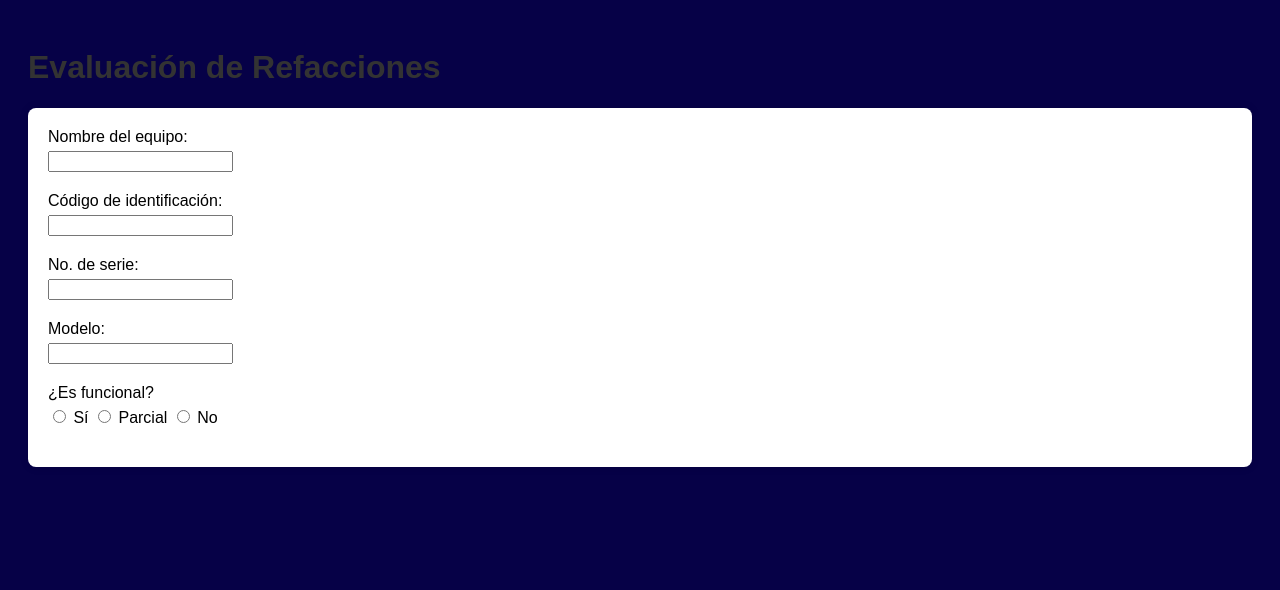
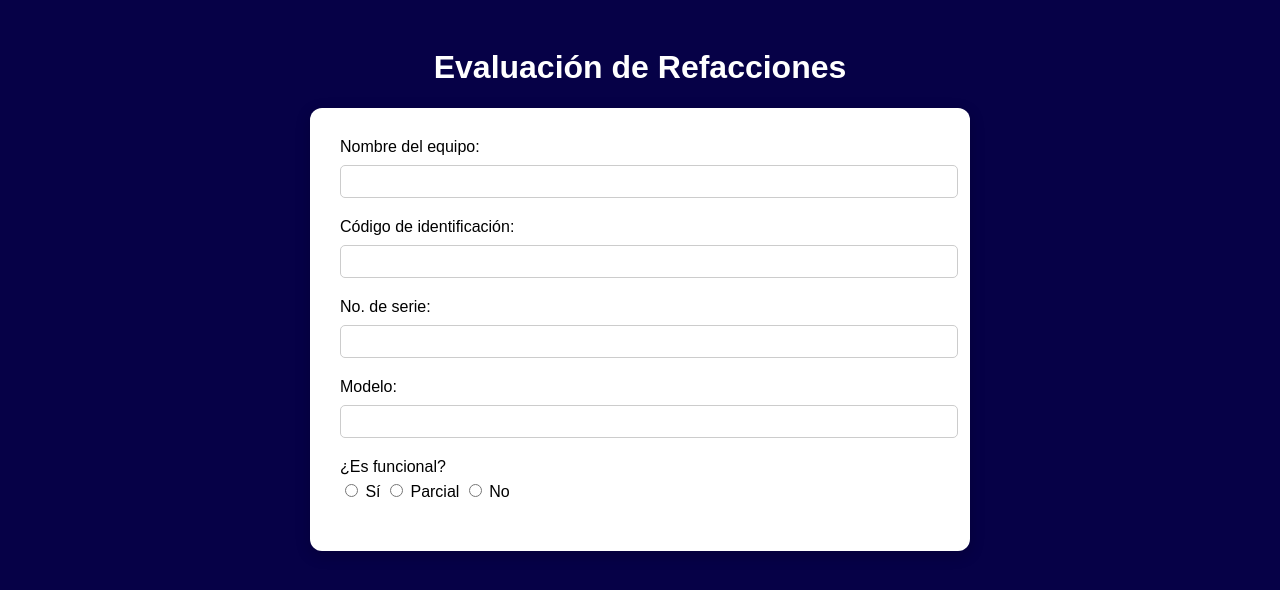
Before and after one commit to saraglm21/Refacciones_procedimiento, a plain HTML site: page index.html in a window 1280 px wide. Drawn offline with Linux system fonts and the light colour scheme.

Commit message:
Update index.html

```diff
--- a/index.html
+++ b/index.html
@@ -11,14 +11,39 @@
       padding: 20px;
     }
     h1 {
-      color: #333;
+      color: #ffffff;
+      text-align: center;
     }
     form {
-      background-color: #fff;
-      padding: 20px;
-      border-radius: 8px;
-      box-shadow: 0 0 10px rgba(0, 0, 0, 0.1);
+      background-color: #ffffff;
+      padding: 30px;
+      border-radius: 12px;
+      box-shadow: 0 4px 15px rgba(0, 0, 0, 0.2);
+      max-width: 600px;
+      margin: auto; /* centrar horizontalmente */
     }
+
+    input[type="text"] {
+      width: 100%;
+      padding: 8px;
+      margin-top: 4px;
+      border-radius: 5px;
+      border: 1px solid #ccc;
+    }
+
+    button {
+      background-color: #060147;
+      color: white;
+      padding: 10px 20px;
+      border: none;
+      border-radius: 5px;
+      cursor: pointer;
+    }
+
+button:hover {
+  background-color: #0e1d6b;
+}
+
     .section {
       margin-bottom: 20px;
     }
```
